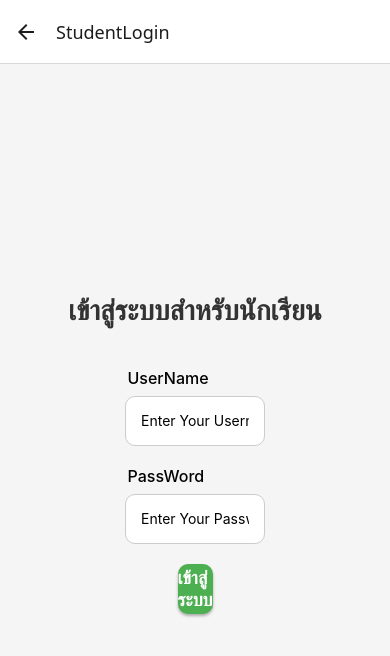
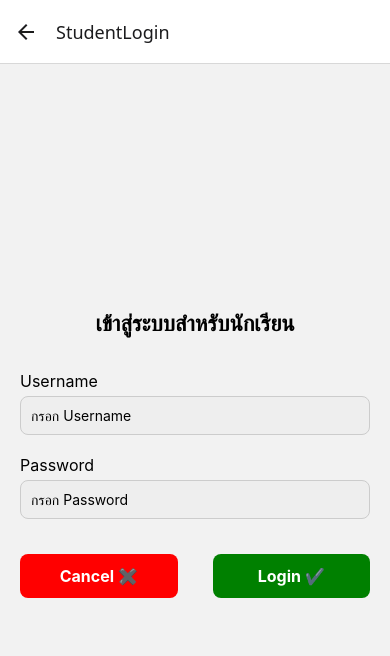
Before and after one commit to Thanyathon99/Peoject-miic1490, a React Native app: screen /StudentLogin in a window 390 px wide. Shown: the top 656 px of the page. Built offline with nearby package versions, Linux system fonts and the light colour scheme.

Commit message:
Deshboard_stu.js

```diff
--- a/src/Login/Login_addmin.js
+++ b/src/Login/Login_addmin.js
@@ -6,6 +6,7 @@ import {
   TouchableOpacity,
   StyleSheet,
   Alert,
+  Image,
 } from "react-native";
 
 export default function Login_addmin() {
@@ -22,10 +23,7 @@ export default function Login_addmin() {
 
   return (
     <View style={styles.container}>
-      <Image
-        source={require("./assets/schoolbag.png")}
-        style={{ width: 100, height: 100 }}
-      />
+
       <Text style={styles.title}>🔑 Login</Text>
 
       <TextInput
@@ -92,4 +90,8 @@ const styles = StyleSheet.create({
     fontSize: 18,
     fontWeight: "bold",
   },
+  logo: {
+    width: 150,
+    height: 150,
+  },
 });
--- a/src/Login/Login_student.js
+++ b/src/Login/Login_student.js
@@ -8,13 +8,13 @@ import {
   Alert,
 } from "react-native";
 
-export default function Login_student() {
+export default function LoginStudent({ navigation }) {
   const [username, setUsername] = useState("");
   const [password, setPassword] = useState("");
 
   const handleLogin = () => {
-    if (username === "admin" && password === "1234") {
-      Alert.alert("✅ Login สำเร็จ", `ยินดีต้อนรับคุณ ${username}`);
+    if (username === "student" && password === "1234") {
+      navigation.replace("Attendance", { user: username });
     } else {
       Alert.alert("❌ Login ไม่สำเร็จ", "กรุณาตรวจสอบ Username/Password");
     }
@@ -22,83 +22,72 @@ export default function Login_student() {
 
   return (
     <View style={styles.container}>
-
       <Text style={styles.title}>เข้าสู่ระบบสำหรับนักเรียน</Text>
 
-      <Text style={styles.label}>UserName</Text>
+      <Text style={styles.label}>Username</Text>
       <TextInput
         style={styles.input}
-        placeholder="Enter Your Username"
         value={username}
         onChangeText={setUsername}
+        placeholder="กรอก Username"
       />
 
-      <Text style={styles.label}>PassWord</Text>
+      <Text style={styles.label}>Password</Text>
       <TextInput
         style={styles.input}
-        placeholder="Enter Your Password"
         value={password}
         secureTextEntry
         onChangeText={setPassword}
+        placeholder="กรอก Password"
       />
 
-      <TouchableOpacity style={styles.button} onPress={handleLogin}>
-        <Text style={styles.buttonText}>เข้าสู่ระบบ</Text>
-      </TouchableOpacity>
+      <View style={styles.row}>
+        <TouchableOpacity
+          style={styles.cancelBtn}
+          onPress={() => navigation.goBack()}
+        >
+          <Text style={styles.btnText}>Cancel ✖️</Text>
+        </TouchableOpacity>
+
+        <TouchableOpacity style={styles.loginBtn} onPress={handleLogin}>
+          <Text style={styles.btnText}>Login ✔️</Text>
+        </TouchableOpacity>
+      </View>
     </View>
   );
 }
 
 const styles = StyleSheet.create({
-  container: {
-    flex: 1,
-    justifyContent: "center",
-    alignItems: "center",
-    padding: 20,
-    backgroundColor: "#f5f5f5",
+  container: { flex: 1, padding: 20, justifyContent: "center" },
+  title: {
+    fontSize: 22,
+    fontWeight: "bold",
+    textAlign: "center",
+    marginBottom: 30,
   },
-  title: {
-    fontSize: 28,
-    fontWeight: "bold",
-    fontFamily: "sans-serif",
-    marginBottom: 40,
-    color: "#333",
-  },
-  label: {
-    fontSize: 16,
-    fontWeight: "500",
-    color: "#000000ff",
-    marginBottom: 8,
-    marginLeft: 5,
-    //alignSelf: "flex-start",
-    width: "40%",
-  },
+  label: { fontSize: 16, marginVertical: 5 },
   input: {
-    width: "40%",
-    height: 50,
     borderWidth: 1,
     borderColor: "#ccc",
-    borderRadius: 10,
-    paddingHorizontal: 15,
-    marginBottom: 20,
-    backgroundColor: "#fff",
+    borderRadius: 8,
+    padding: 10,
+    marginBottom: 15,
+    backgroundColor: "#eee",
   },
-  button: {
-    width: "10%",
-    height: 50,
-    backgroundColor: "#4CAF50",
-    borderRadius: 10,
-    justifyContent: "center",
+  row: { flexDirection: "row", justifyContent: "space-between", marginTop: 20 },
+  cancelBtn: {
+    backgroundColor: "red",
+    padding: 12,
+    borderRadius: 8,
+    width: "45%",
     alignItems: "center",
-    shadowColor: "#000",
-    shadowOffset: { width: 0, height: 2 },
-    shadowOpacity: 0.3,
-    shadowRadius: 3,
-    elevation: 3,
   },
-  buttonText: {
-    color: "#fff",
-    fontSize: 18,
-    fontWeight: "bold",
+  loginBtn: {
+    backgroundColor: "green",
+    padding: 12,
+    borderRadius: 8,
+    width: "45%",
+    alignItems: "center",
   },
+  btnText: { color: "#fff", fontSize: 16, fontWeight: "bold" },
 });
```
Also changed, not shown: src/Dashboard_student/Dashboard_stu.js (added, +106 -0 lines).
